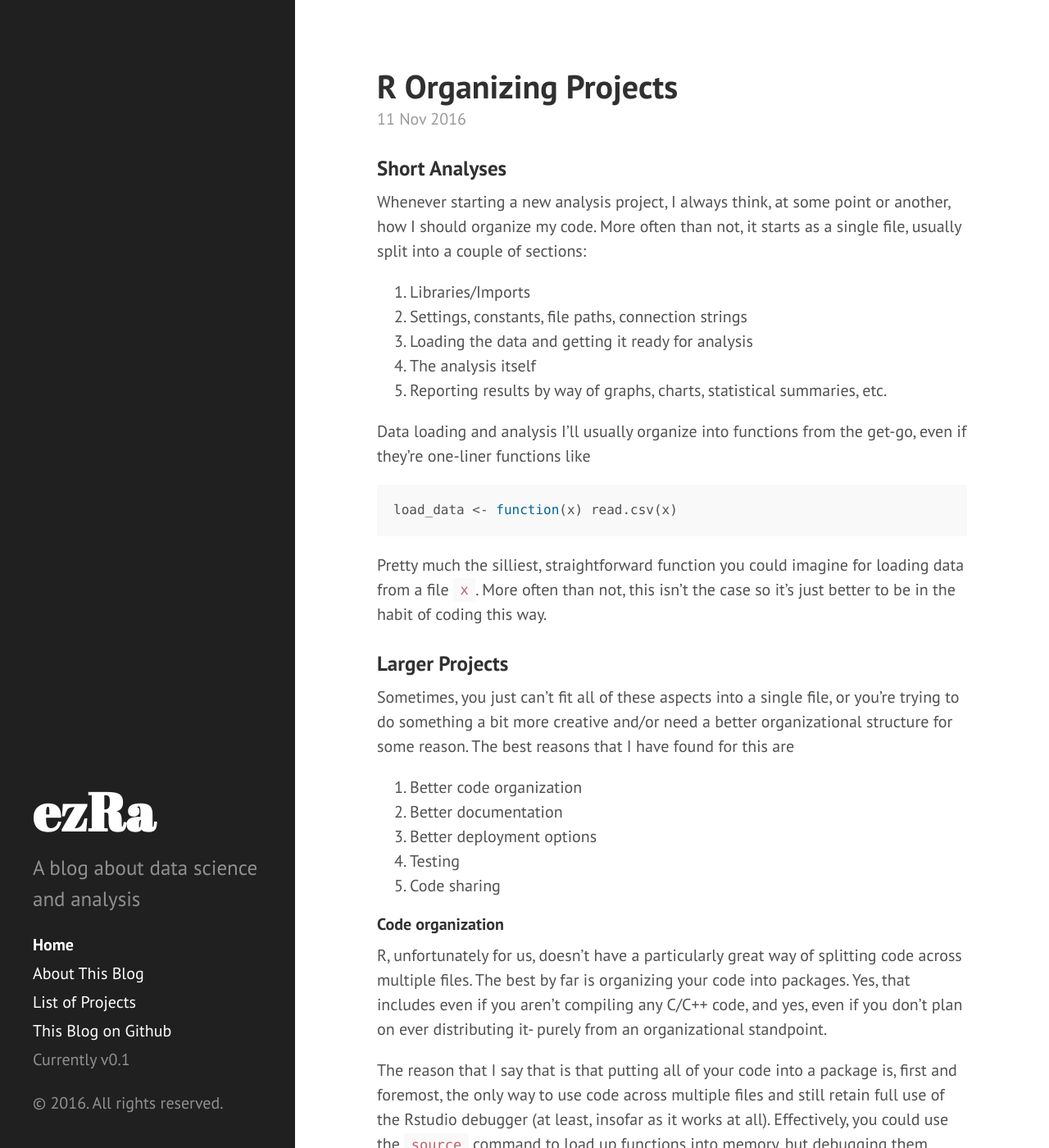
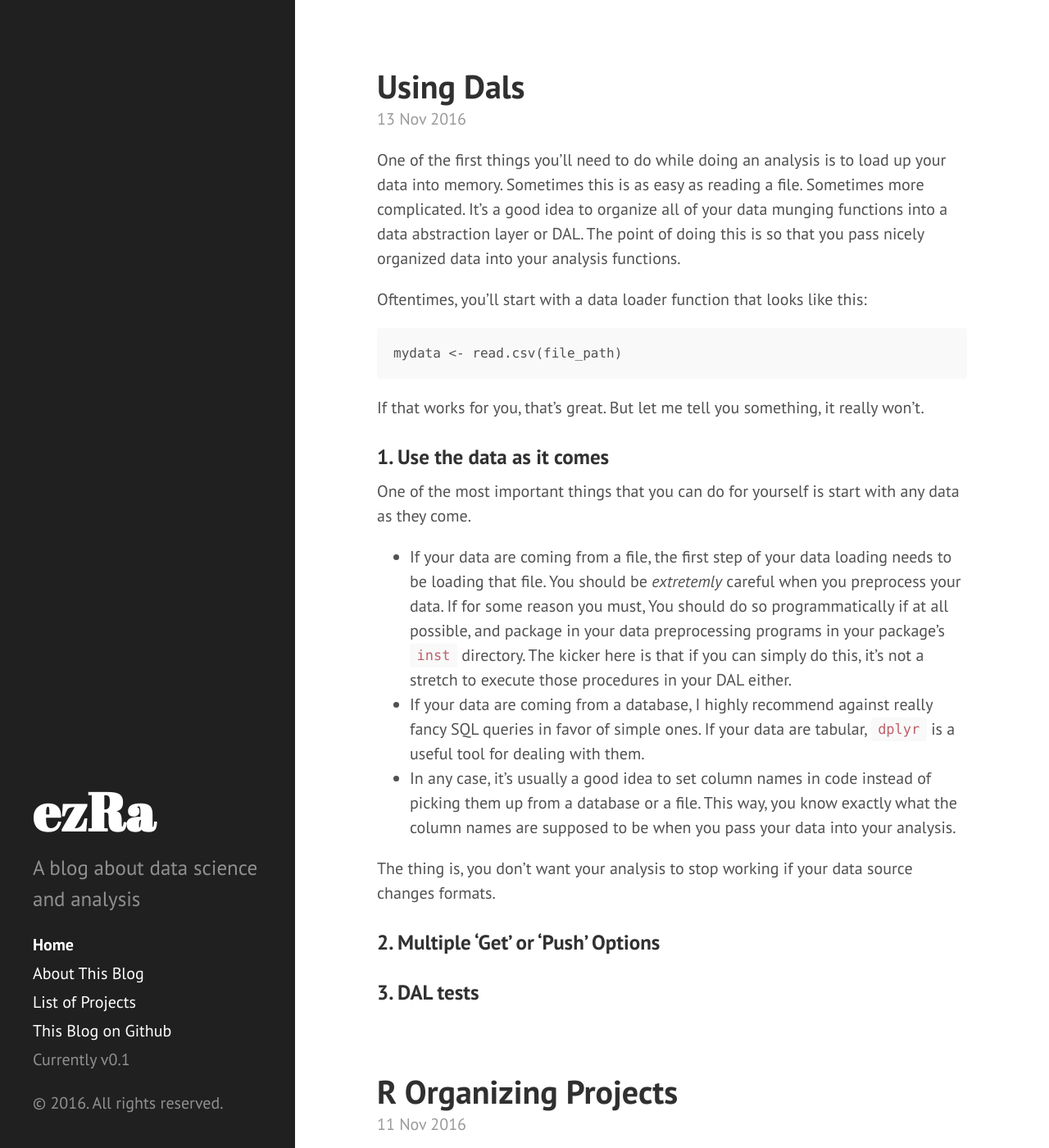
Before and after one commit to minimenchmuncher/minimenchmuncher.github.io, a Jekyll site: the page built from index.html, in a window 1280 px wide and 1400 px high. Shown: the whole window at 82% size. Built offline with Jekyll 4.4.1, drawn with Linux system fonts in a browser that asks for light colours; Markdown is read by kramdown in place of the engine named in the settings; the list of posts is cut into pages by our own code; some of the changed text lies outside the part shown.

Commit message:
config files

````diff
--- a/_config.yml
+++ b/_config.yml
@@ -1,5 +1,5 @@
 # Dependencies
-markdown:         redcarpet
+#markdown:         redcarpet
 highlighter:      pygments
 
 # Permalinks
--- a/_posts/2016-10-27-config-files.md
+++ b/_posts/2016-10-27-config-files.md
@@ -8,4 +8,17 @@ tags:
   - Data Science
 ---
 
-Coming soon.
+Personally, I'm a big fan of functional programming. I find that the ability to
+chain functions together and the idea of object immutability to be extremely
+useful and easy to understand, especially when doing analysis on data. I think
+that's why I like R for these kinds of applications.
+
+I think also that for larger projects (generally around a few hundred lines of
+code and/or at least a few user-defined functions, and at least one S3 or S4 class, but this threshold is
+generally variable for me), I'll arrange my code into an R package. Reasons
+for doing this were in another post, but for now, I'll just say that it's
+more shareable, better code organization, better documentation, better
+deployment options, and many other reasons to do this, even if you aren't
+compiling any C or C++ code.
+
+Getting to the point.
--- /dev/null
+++ b/_posts/2016-11-13-using-dals.md
@@ -0,0 +1,53 @@
+---
+layout: page
+date: "2016-11-13T15:30:00Z"
+layout: post
+path: "/using-dals/"
+tags:
+  - R
+  - Data Science
+---
+
+One of the first things you'll need to do while doing an analysis is to load up
+your data into memory. Sometimes this is as easy as reading a file. Sometimes
+more complicated. It's a good idea to organize all of your data munging functions
+into a data abstraction layer or DAL. The point of doing this is so that you
+pass nicely organized data into your analysis functions.
+
+Oftentimes, you'll start with a data loader function that looks like this:
+
+```r
+mydata <- read.csv(file_path)
+```
+
+If that works for you, that's great. But let me tell you something, it really
+won't.
+
+### 1. Use the data as it comes
+
+One of the most important things that you can do for yourself is start with any
+data as they come.
+
+* If your data are coming from a file, the first step of your data loading needs
+  to be loading that file. You should be *extretemly* careful when you
+  preprocess your data. If for some reason you must, You should do so
+  programmatically if at all possible, and package in your data preprocessing
+  programs in your package's `inst` directory. The kicker here is that if you
+  can simply do this, it's not a stretch to execute those procedures in your
+  DAL either.
+* If your data are coming from a database, I highly recommend against really
+  fancy SQL queries in favor of simple ones. If your data are tabular,
+  `dplyr` is a useful tool for dealing with them.
+* In any case, it's usually a good idea to set column names in code instead of
+  picking them up from a database or a file. This way, you know exactly what
+  the column names are supposed to be when you pass your data into your
+  analysis.
+
+The thing is, you don't want your analysis to stop working if your data source
+changes formats.
+
+### 2. Multiple 'Get' or 'Push' Options
+
+
+
+### 3. DAL tests
````
Also changed, not shown: other parts of _posts/2016-10-27-config-files.md (+1 -1 lines), 15 other files.
